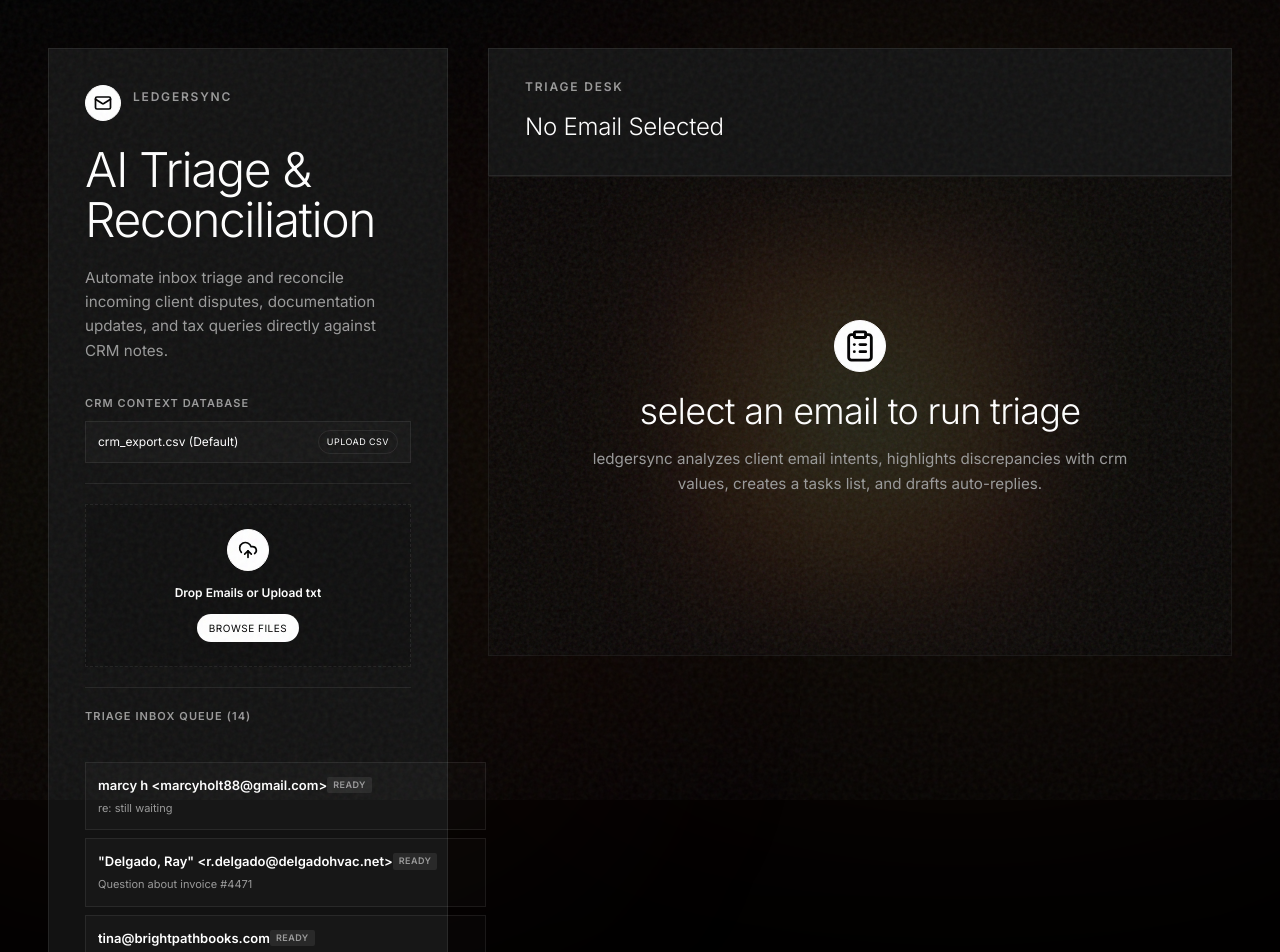
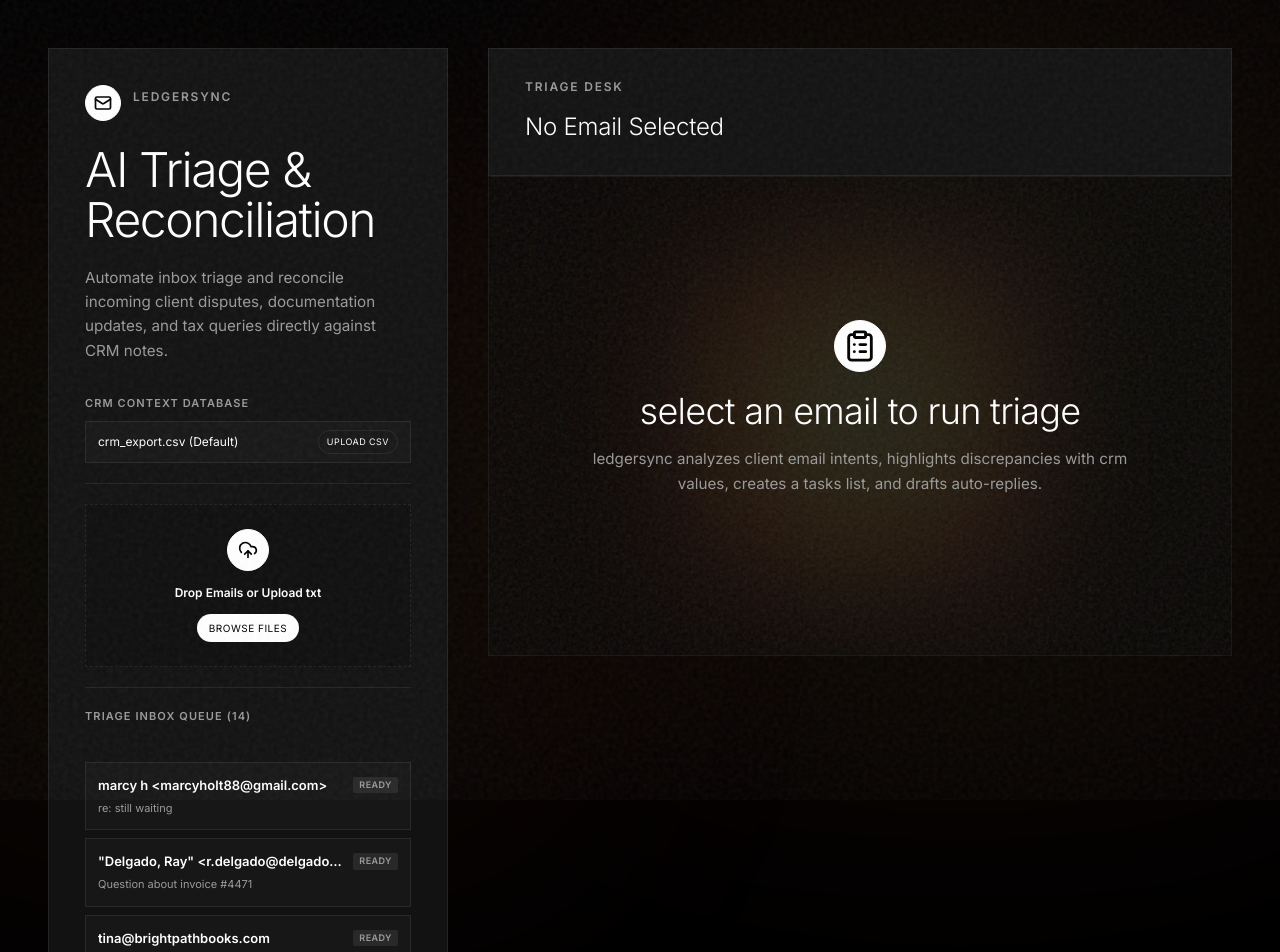
Before and after one commit to Manaskumm/xyloproj, a Next.js app: page / in a window 1280 px wide. Shown: the top 952 px of the page. Built offline with nearby package versions, Linux system fonts and the light colour scheme.

Commit message:
fix: resolve inbox item box sticking out by adding overflow: hidden and min-width: 0

```diff
--- a/src/app/globals.css
+++ b/src/app/globals.css
@@ -816,6 +816,7 @@
   transition: border-color 0.2s ease;
   max-width: 100%;
   min-width: 0;
+  overflow: hidden;
 }
 
 .queue-item:hover {
@@ -920,6 +921,8 @@
   transition: all 0.2s ease;
   text-align: left;
   width: 100%;
+  min-width: 0;
+  overflow: hidden;
 }
 
 .inbox-item:hover {
@@ -936,6 +939,9 @@
   display: flex;
   justify-content: space-between;
   align-items: center;
+  width: 100%;
+  min-width: 0;
+  gap: 8px;
 }
 
 .inbox-item-sender {
@@ -945,6 +951,8 @@
   overflow: hidden;
   text-overflow: ellipsis;
   white-space: nowrap;
+  min-width: 0;
+  flex: 1;
 }
 
 .inbox-item-subject {
@@ -953,6 +961,8 @@
   overflow: hidden;
   text-overflow: ellipsis;
   white-space: nowrap;
+  width: 100%;
+  min-width: 0;
 }
 
 .discrepancy-card {
```
